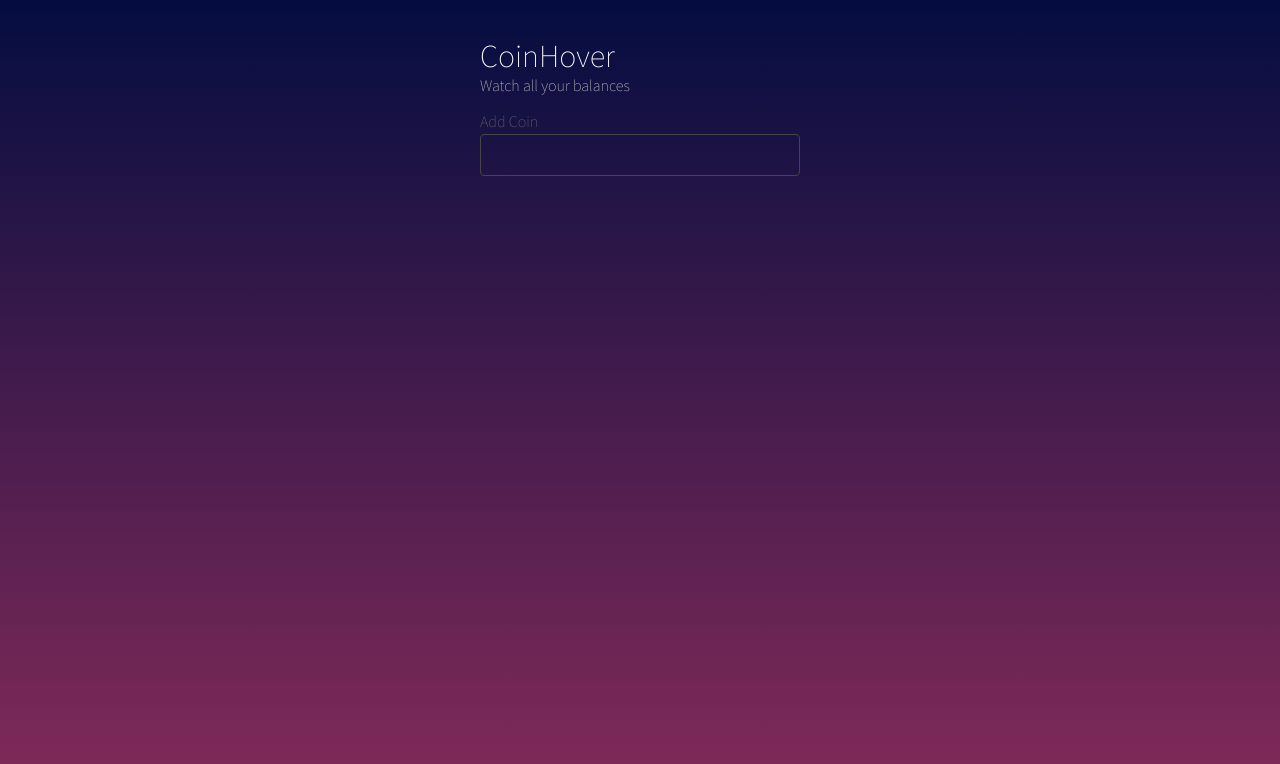
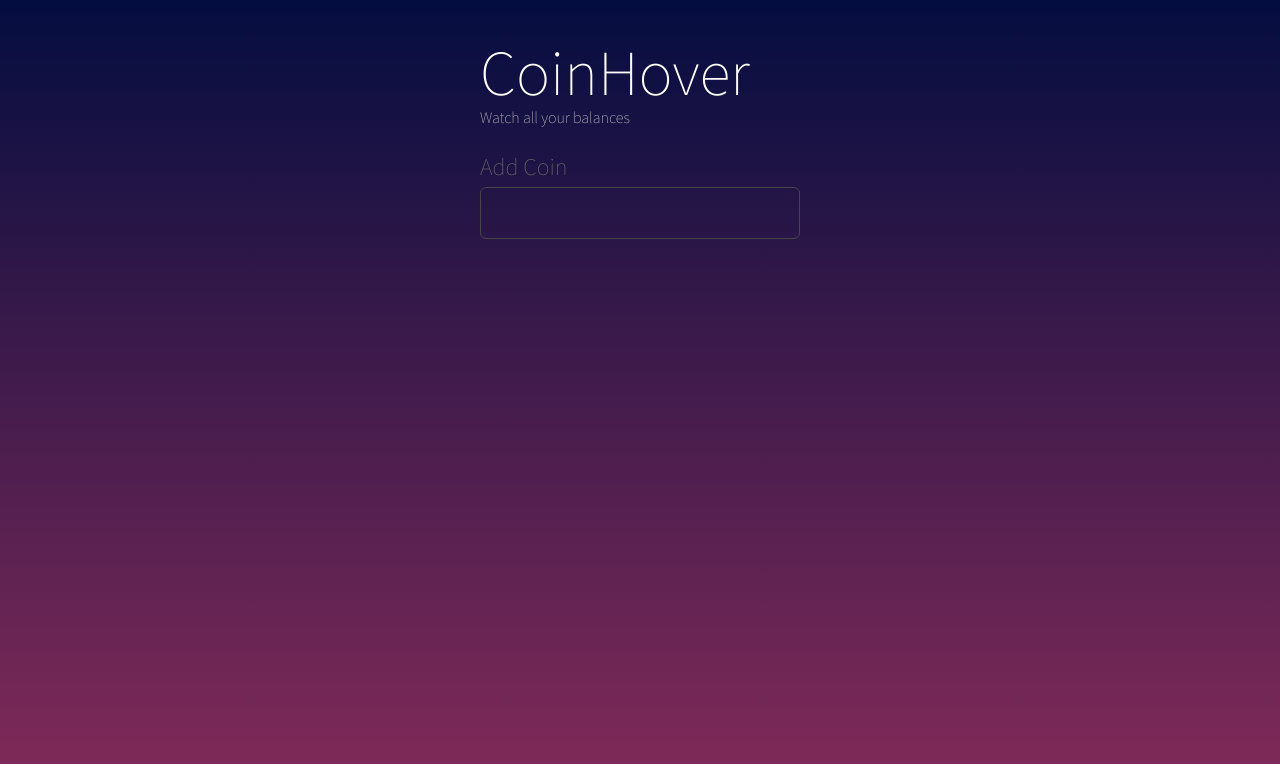
Before and after one commit to Band1to/coinhover.io, a React app: page / in a window 1280 px wide. Shown: the top 764 px of the page. Built offline with nearby package versions, Linux system fonts and the light colour scheme.

Commit message:
style clean up in welcome

```diff
--- a/src/sass/components/_welcome.scss
+++ b/src/sass/components/_welcome.scss
@@ -8,33 +8,19 @@
 .welcome {
 	margin: 40px auto;
 	width: 320px;
-
-	header {
-		color: white;
-		// text-align: center;
-	}
-
-	h1 {
-		margin-bottom: 5px;
-		font-size: 2em;
-	}
-
-	h2 {
-		font-size: 1em;
-		color: #ccc;
-	}
+	header { color: white; }
+	h1 { margin-bottom: 5px; font-size: 4em; }
+	h2 { font-size: 1em; color: #ccc; }
 }
 
 .coin-table {
-	margin-top: 20px;
-	p {
-		margin-bottom: 5px;
-	}
+	margin-top: 30px;
+	p { margin-bottom: 8px; font-size: 1.5em; }
 }
 
 .coin-input {
-	padding: 20px;
+	padding: 25px;
 	border: 1px solid $gray;
 	cursor: pointer;
-	@include rounded(4px);
+	@include rounded(6px);
 }
```
